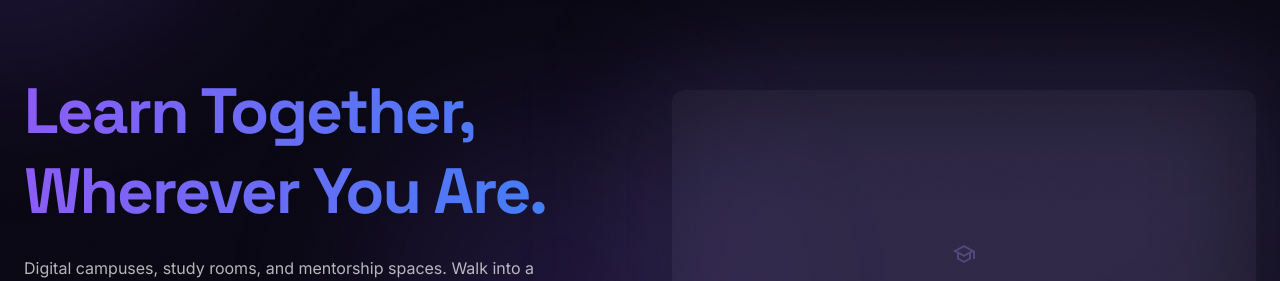
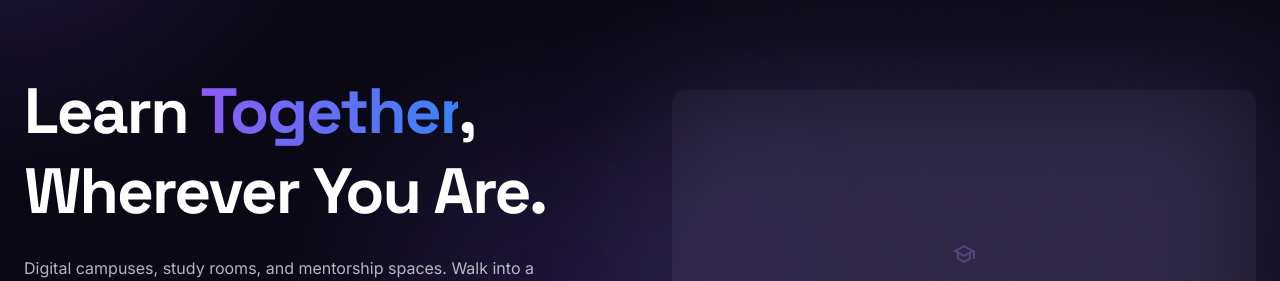
Before and after one commit to BAWES-Universe/bawes-new-website, a Next.js app: page /use-cases/learning in a window 1280 px wide. Shown: the part 193-474 px from the top of the page. Built offline with nearby package versions, Linux system fonts and the light colour scheme; no server answers.

Commit message:
Fix learning hero: white base text + gradient on 'Together' to match other use case pages

```diff
--- a/app/use-cases/learning/page.tsx
+++ b/app/use-cases/learning/page.tsx
@@ -20,8 +20,8 @@ export default function UseCaseLearningPage() {
             <section className="relative pt-40 pb-section-padding-v overflow-hidden">
         <div className="max-w-container-max mx-auto px-gutter grid grid-cols-1 lg:grid-cols-2 gap-16 items-center">
           <div className="z-10">
-            <h1 className="font-display-hero text-display-hero mb-6 text-transparent bg-clip-text bg-gradient-to-r from-[#8b5cf6] to-[#3b82f6] leading-tight">
-              Learn Together, <br />Wherever You Are.
+            <h1 className="font-display-hero text-display-hero mb-6 text-white leading-tight">
+              Learn <span className="text-transparent bg-clip-text bg-gradient-to-r from-[#8b5cf6] to-[#3b82f6]">Together</span>, <br />Wherever You Are.
             </h1>
             <p className="font-body-md text-body-md text-text-secondary mb-10 max-w-lg">
               Digital campuses, study rooms, and mentorship spaces. Walk into a lecture, join a study group, or meet your mentor in their virtual office.
```
